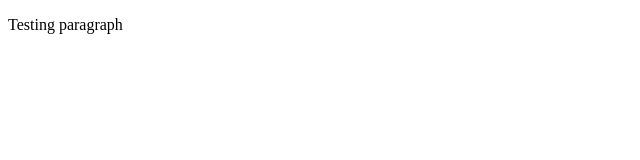
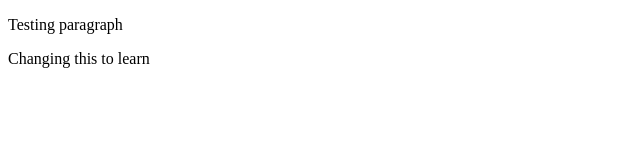
Before and after one commit to Nqobi1983/learning-git2, a plain HTML site: page index.html in a window 1280 px wide. Shown: the whole page, without its empty margins (0-640 px from the left). Drawn offline with Linux system fonts and the light colour scheme.

Commit message:
Update index.html

```diff
--- a/index.html
+++ b/index.html
@@ -7,6 +7,7 @@
 </head>
 <body>
 	<p> Testing paragraph </p>
+	<p> Changing this to learn </p>
 
 </body>
 </html>
```
